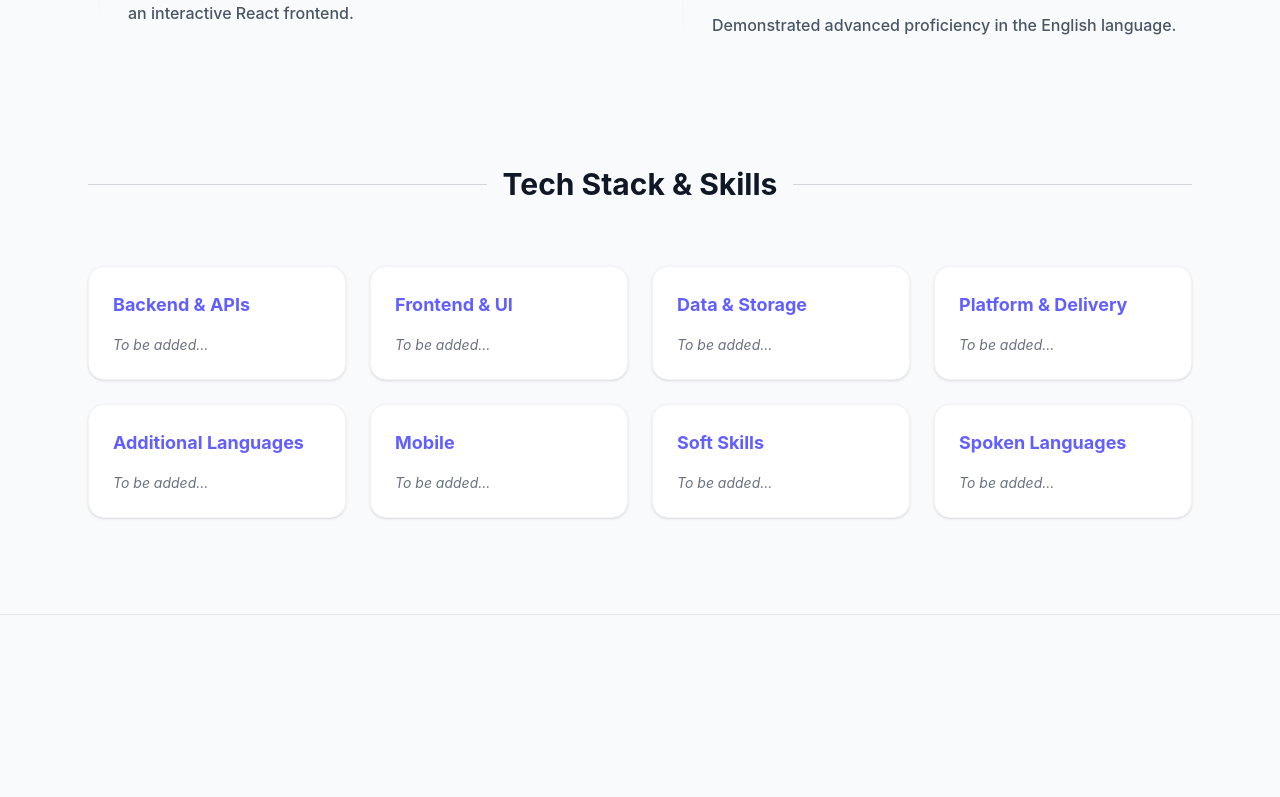
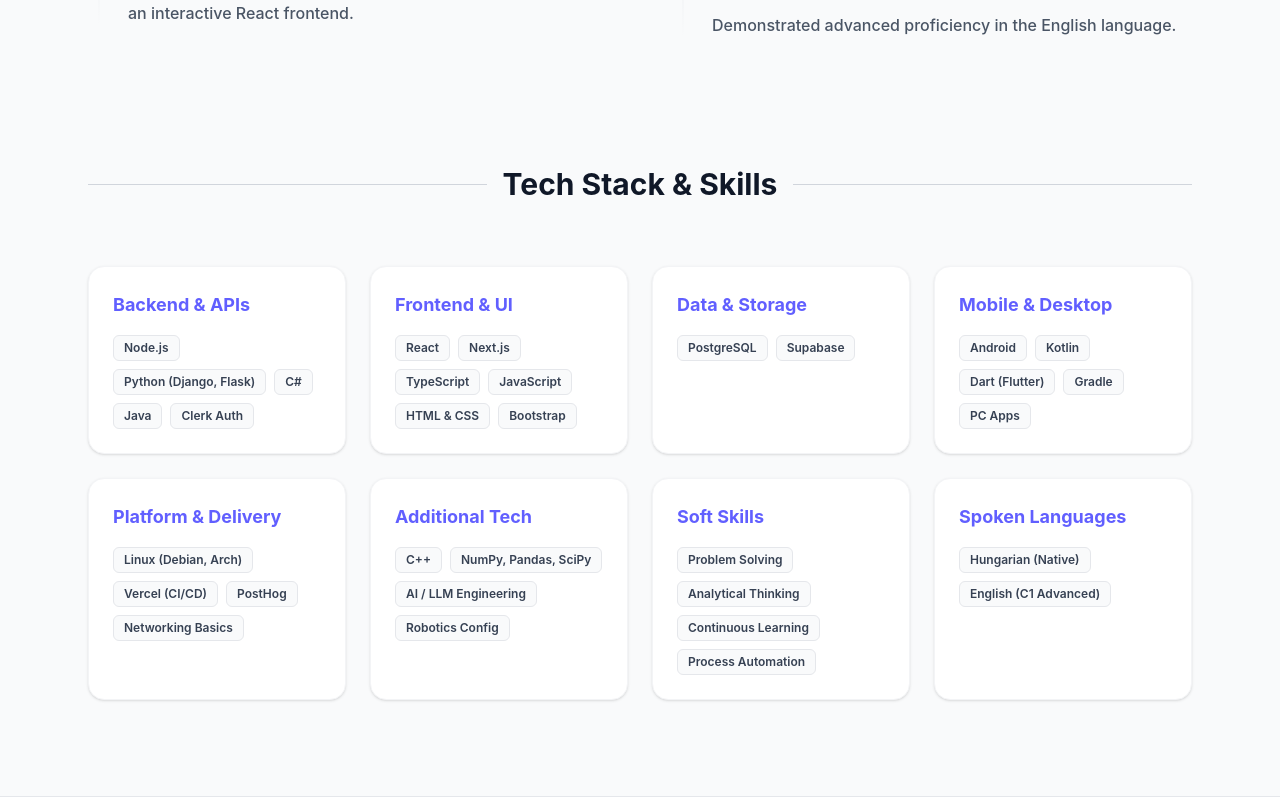
Before and after one commit to H3AD5H0TPlay/portfolio, a React (Vite) app: page / in a window 1280 px wide. Shown: the part 3374-4171 px from the top of the page. Before the commit the page ends 3989 px from the top, so only its background shows below. Built offline with nearby package versions, Linux system fonts and the light colour scheme.

Commit message:
feat: populate tech stack section with user skills

```diff
--- a/src/components/Resume.tsx
+++ b/src/components/Resume.tsx
@@ -129,49 +129,81 @@
             {/* Backend & APIs */}
             <div className="bg-white dark:bg-[#1a1a1a] p-6 rounded-2xl shadow-sm border border-gray-100 dark:border-white/5 hover:border-indigo-500/30 transition-colors">
               <h4 className="text-lg font-bold text-indigo-500 mb-4">Backend & APIs</h4>
-              <div className="text-sm text-gray-500 dark:text-gray-400 italic">To be added...</div>
+              <div className="flex flex-wrap gap-2">
+                {['Node.js', 'Python (Django, Flask)', 'C#', 'Java', 'Clerk Auth'].map(skill => (
+                  <span key={skill} className="px-2.5 py-1 bg-gray-50 dark:bg-white/5 text-gray-700 dark:text-gray-300 text-xs font-semibold rounded-md border border-gray-200 dark:border-white/10">{skill}</span>
+                ))}
+              </div>
             </div>
 
             {/* Frontend & UI */}
             <div className="bg-white dark:bg-[#1a1a1a] p-6 rounded-2xl shadow-sm border border-gray-100 dark:border-white/5 hover:border-indigo-500/30 transition-colors">
               <h4 className="text-lg font-bold text-indigo-500 mb-4">Frontend & UI</h4>
-              <div className="text-sm text-gray-500 dark:text-gray-400 italic">To be added...</div>
+              <div className="flex flex-wrap gap-2">
+                {['React', 'Next.js', 'TypeScript', 'JavaScript', 'HTML & CSS', 'Bootstrap'].map(skill => (
+                  <span key={skill} className="px-2.5 py-1 bg-gray-50 dark:bg-white/5 text-gray-700 dark:text-gray-300 text-xs font-semibold rounded-md border border-gray-200 dark:border-white/10">{skill}</span>
+                ))}
+              </div>
             </div>
 
             {/* Data & Storage */}
             <div className="bg-white dark:bg-[#1a1a1a] p-6 rounded-2xl shadow-sm border border-gray-100 dark:border-white/5 hover:border-indigo-500/30 transition-colors">
               <h4 className="text-lg font-bold text-indigo-500 mb-4">Data & Storage</h4>
-              <div className="text-sm text-gray-500 dark:text-gray-400 italic">To be added...</div>
+              <div className="flex flex-wrap gap-2">
+                {['PostgreSQL', 'Supabase'].map(skill => (
+                  <span key={skill} className="px-2.5 py-1 bg-gray-50 dark:bg-white/5 text-gray-700 dark:text-gray-300 text-xs font-semibold rounded-md border border-gray-200 dark:border-white/10">{skill}</span>
+                ))}
+              </div>
+            </div>
+
+            {/* Mobile & Desktop Apps */}
+            <div className="bg-white dark:bg-[#1a1a1a] p-6 rounded-2xl shadow-sm border border-gray-100 dark:border-white/5 hover:border-indigo-500/30 transition-colors">
+              <h4 className="text-lg font-bold text-indigo-500 mb-4">Mobile & Desktop</h4>
+              <div className="flex flex-wrap gap-2">
+                {['Android', 'Kotlin', 'Dart (Flutter)', 'Gradle', 'PC Apps'].map(skill => (
+                  <span key={skill} className="px-2.5 py-1 bg-gray-50 dark:bg-white/5 text-gray-700 dark:text-gray-300 text-xs font-semibold rounded-md border border-gray-200 dark:border-white/10">{skill}</span>
+                ))}
+              </div>
             </div>
 
             {/* Platform & Delivery */}
             <div className="bg-white dark:bg-[#1a1a1a] p-6 rounded-2xl shadow-sm border border-gray-100 dark:border-white/5 hover:border-indigo-500/30 transition-colors">
               <h4 className="text-lg font-bold text-indigo-500 mb-4">Platform & Delivery</h4>
-              <div className="text-sm text-gray-500 dark:text-gray-400 italic">To be added...</div>
+              <div className="flex flex-wrap gap-2">
+                {['Linux (Debian, Arch)', 'Vercel (CI/CD)', 'PostHog', 'Networking Basics'].map(skill => (
+                  <span key={skill} className="px-2.5 py-1 bg-gray-50 dark:bg-white/5 text-gray-700 dark:text-gray-300 text-xs font-semibold rounded-md border border-gray-200 dark:border-white/10">{skill}</span>
+                ))}
+              </div>
             </div>
 
-            {/* Additional Languages */}
+            {/* Additional Tech */}
             <div className="bg-white dark:bg-[#1a1a1a] p-6 rounded-2xl shadow-sm border border-gray-100 dark:border-white/5 hover:border-indigo-500/30 transition-colors">
-              <h4 className="text-lg font-bold text-indigo-500 mb-4">Additional Languages</h4>
-              <div className="text-sm text-gray-500 dark:text-gray-400 italic">To be added...</div>
-            </div>
-
-            {/* Mobile */}
-            <div className="bg-white dark:bg-[#1a1a1a] p-6 rounded-2xl shadow-sm border border-gray-100 dark:border-white/5 hover:border-indigo-500/30 transition-colors">
-              <h4 className="text-lg font-bold text-indigo-500 mb-4">Mobile</h4>
-              <div className="text-sm text-gray-500 dark:text-gray-400 italic">To be added...</div>
+              <h4 className="text-lg font-bold text-indigo-500 mb-4">Additional Tech</h4>
+              <div className="flex flex-wrap gap-2">
+                {['C++', 'NumPy, Pandas, SciPy', 'AI / LLM Engineering', 'Robotics Config'].map(skill => (
+                  <span key={skill} className="px-2.5 py-1 bg-gray-50 dark:bg-white/5 text-gray-700 dark:text-gray-300 text-xs font-semibold rounded-md border border-gray-200 dark:border-white/10">{skill}</span>
+                ))}
+              </div>
             </div>
 
             {/* Soft Skills */}
             <div className="bg-white dark:bg-[#1a1a1a] p-6 rounded-2xl shadow-sm border border-gray-100 dark:border-white/5 hover:border-indigo-500/30 transition-colors">
               <h4 className="text-lg font-bold text-indigo-500 mb-4">Soft Skills</h4>
-              <div className="text-sm text-gray-500 dark:text-gray-400 italic">To be added...</div>
+              <div className="flex flex-wrap gap-2">
+                {['Problem Solving', 'Analytical Thinking', 'Continuous Learning', 'Process Automation'].map(skill => (
+                  <span key={skill} className="px-2.5 py-1 bg-gray-50 dark:bg-white/5 text-gray-700 dark:text-gray-300 text-xs font-semibold rounded-md border border-gray-200 dark:border-white/10">{skill}</span>
+                ))}
+              </div>
             </div>
 
             {/* Spoken Languages */}
             <div className="bg-white dark:bg-[#1a1a1a] p-6 rounded-2xl shadow-sm border border-gray-100 dark:border-white/5 hover:border-indigo-500/30 transition-colors">
               <h4 className="text-lg font-bold text-indigo-500 mb-4">Spoken Languages</h4>
-              <div className="text-sm text-gray-500 dark:text-gray-400 italic">To be added...</div>
+              <div className="flex flex-wrap gap-2">
+                {['Hungarian (Native)', 'English (C1 Advanced)'].map(skill => (
+                  <span key={skill} className="px-2.5 py-1 bg-gray-50 dark:bg-white/5 text-gray-700 dark:text-gray-300 text-xs font-semibold rounded-md border border-gray-200 dark:border-white/10">{skill}</span>
+                ))}
+              </div>
             </div>
 
           </div>
```
